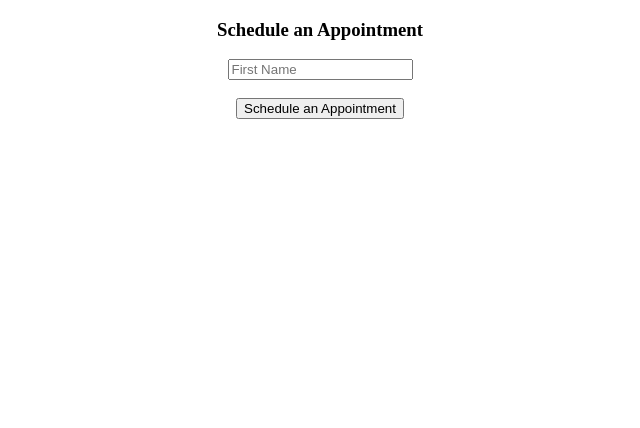
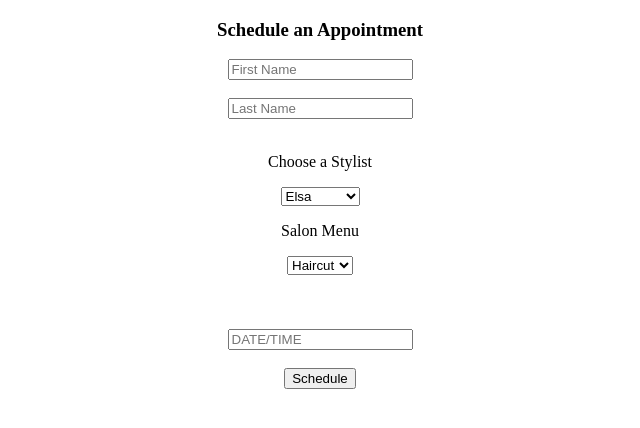
Before and after one commit to reyes2981/appt_program_frontend, a plain HTML site: page index.html in a window 1280 px wide. Shown: the whole page, without its empty margins (320-960 px from the left). Drawn offline with Linux system fonts and the light colour scheme; no server answers.

Commit message:
refactored html file to include services and hairdressers

```diff
--- a/index.html
+++ b/index.html
@@ -11,13 +11,37 @@
     </head>
     <body>
         <div class="form-container">
+
             <form id="create-appointment-form">
                 <h3>Schedule an Appointment</h3>
-
                 <input id="first-name" type="text" values="" placeholder="First Name">
                 <br><br>
+                <input id="last-name" type="text" values="" placeholder="Last Name">
+                <br><br>
+                <p>Choose a Stylist </p>
+                <select id="hairdresser" name="hairdresser">
+                  <option value="1">Elsa</option>
+                  <option value="2">Lucy</option>
+                  <option value="3">Margarita</option>
+                  <option value="4">Sia</option>
+                </select>
+                <p> Salon Menu </p>
+                <select id="services" name="services">
+                  <option value="1">Haircut</option>
+                  <option value="2">Styling</option>
+                  <option value="3">Color</option>
+                  <option value="4">Waxing</option>
+                  <option value="5">Perm</option>
+                  <option value="6">Other</option>
 
-                <input id="create-button" type="submit" name="submit" value="Schedule an Appointment" class="submit">
+
+
+                </select>
+                <br><br>
+                <br><br>
+                <input id="datetime" type="datetime" values="" placeholder="DATE/TIME">
+                <br><br>
+                <input id= 'create-button' type="submit" name="submit" value="Schedule" class="submit">
             </form>
 
         </div>
--- a/src/index.js
+++ b/src/index.js
@@ -27,6 +27,8 @@ function getAppointments() {
 function createFormHandler(e) {
     e.preventDefault()
     const firstNameInput = document.querySelector("#first-name").value
+    const customerId = parseInt(document.querySelector('#appointments').value)
+
     postAppointment(firstNameInput)
 }
                 // ^ needs to match below
```
